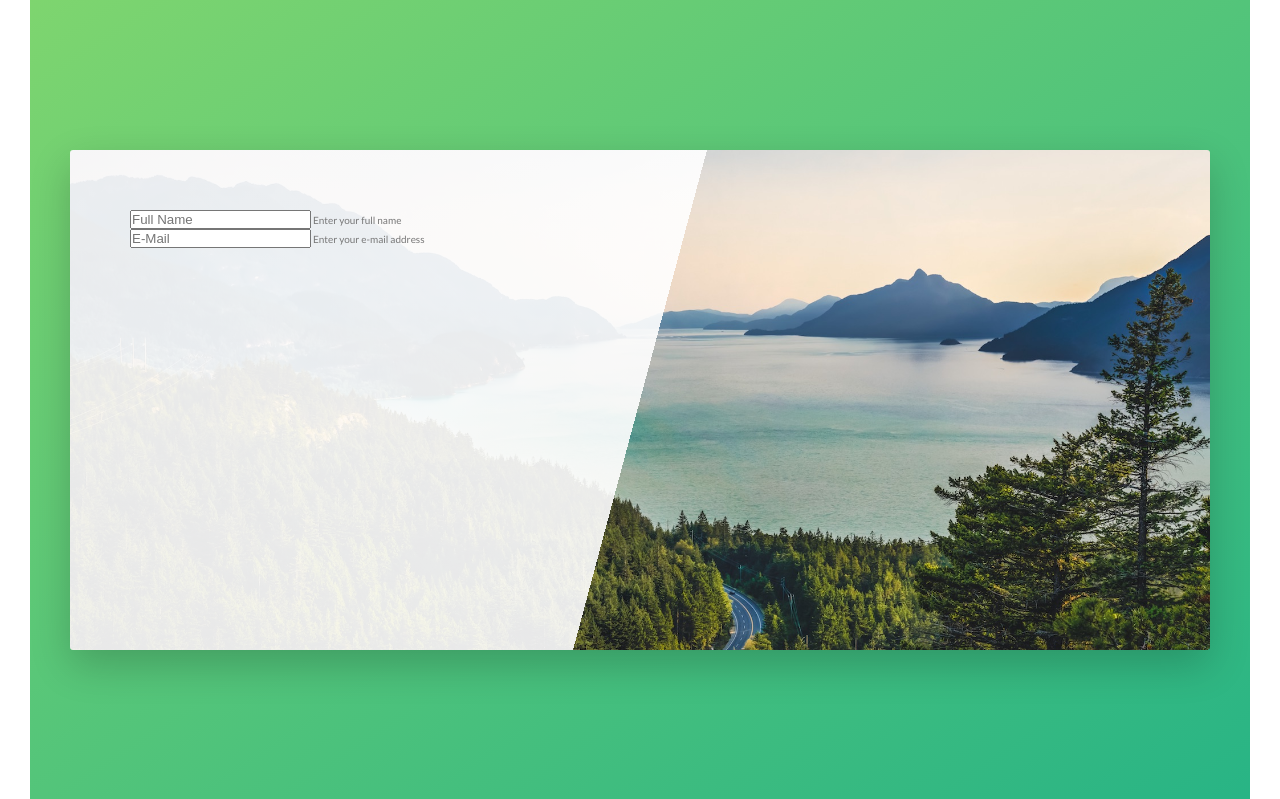
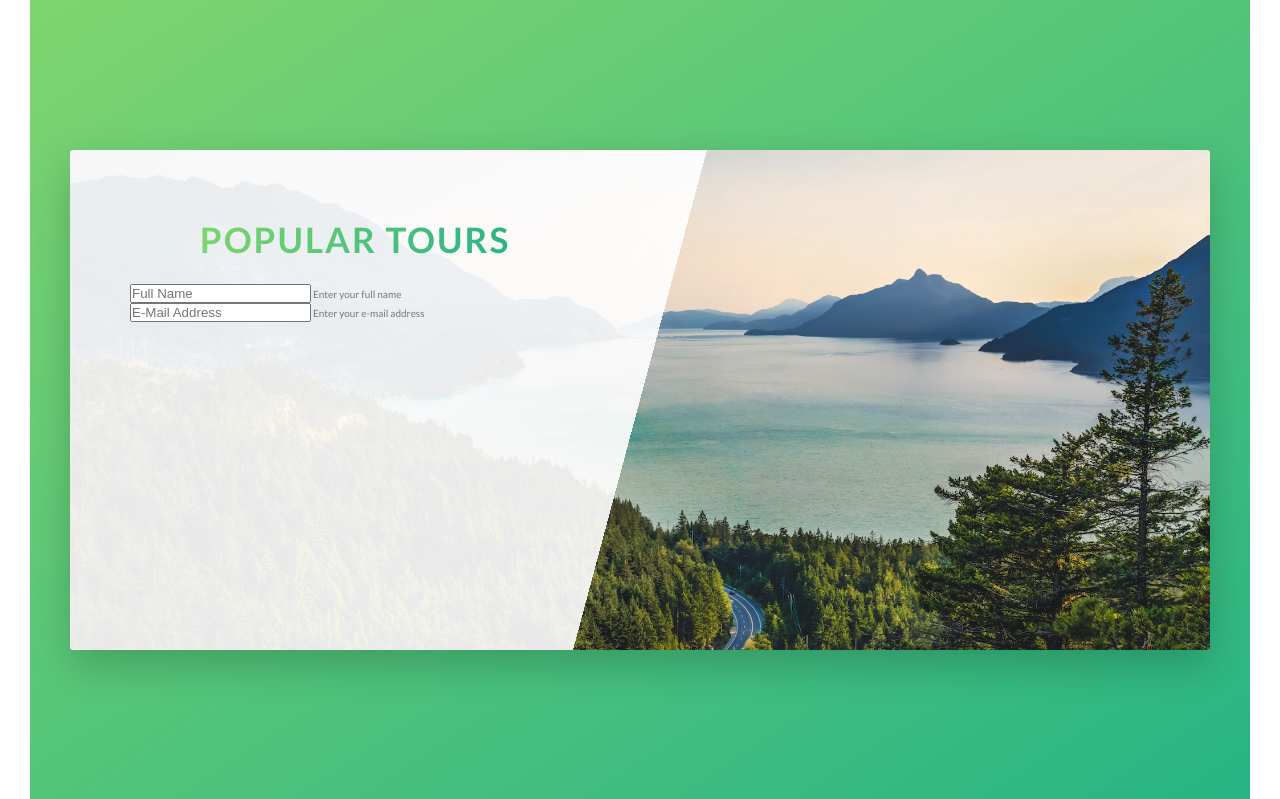
Before and after one commit to SparksFullStack/naturelust, a PHP site: page /index.html in a window 1280 px wide. Shown: the part 4417-5216 px from the top of the page. Run offline with PHP 8.4, Linux system fonts and the light colour scheme; style sheets or scripts are compiled from the project's sources.

Commit message:
basic form structure setup--styling next

```diff
--- a/index.html
+++ b/index.html
@@ -257,13 +257,19 @@
                     <div class="booking">
                         <div class="booking__form">
                             <form action="#" class="form">
+                                <div class="u-center-text u-margin-bottom-small">
+                                    <h2 class="heading-secondary">
+                                        Popular Tours
+                                    </h2>
+                                </div>
+
                                 <div class="form__group">
                                     <input type="text" class="form__input" placeholder="Full Name" id="name" required>
                                     <label for="name" class="form__label">Enter your full name</label>
                                 </div>
 
                                 <div class="form__group">
-                                    <input type="text" class="form__input" placeholder="E-Mail" id="email" required>
+                                    <input type="email" class="form__input" placeholder="E-Mail Address" id="email" required>
                                     <label for="email" class="form__label">Enter your e-mail address</label>
                                 </div>
                             </form>
--- a/sass/main.scss
+++ b/sass/main.scss
@@ -20,6 +20,7 @@
 @import "./components/card";
 @import "./components//story";
 @import "./components/bg-video";
+@import "./components/form";
 
 // Layout Styles
 @import "./layout/header";
```
Also changed, not shown: sass/components/_form.scss (added).
